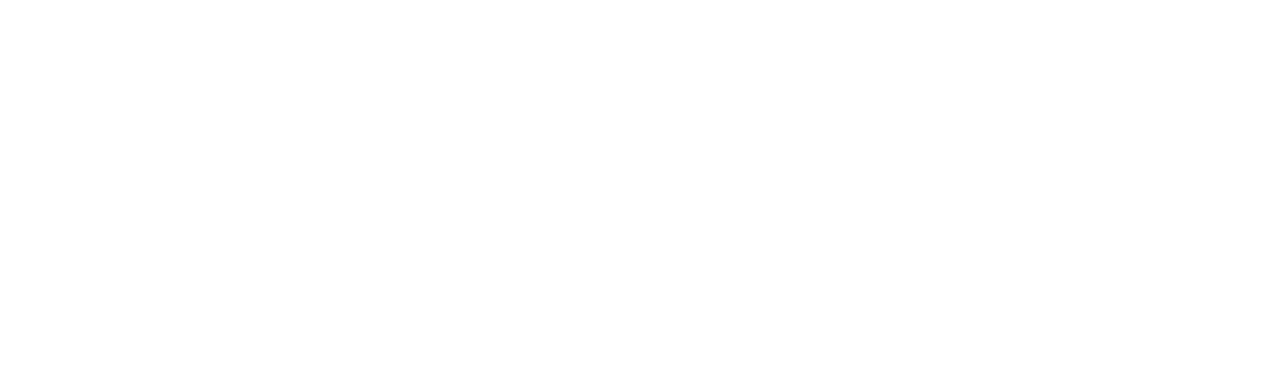
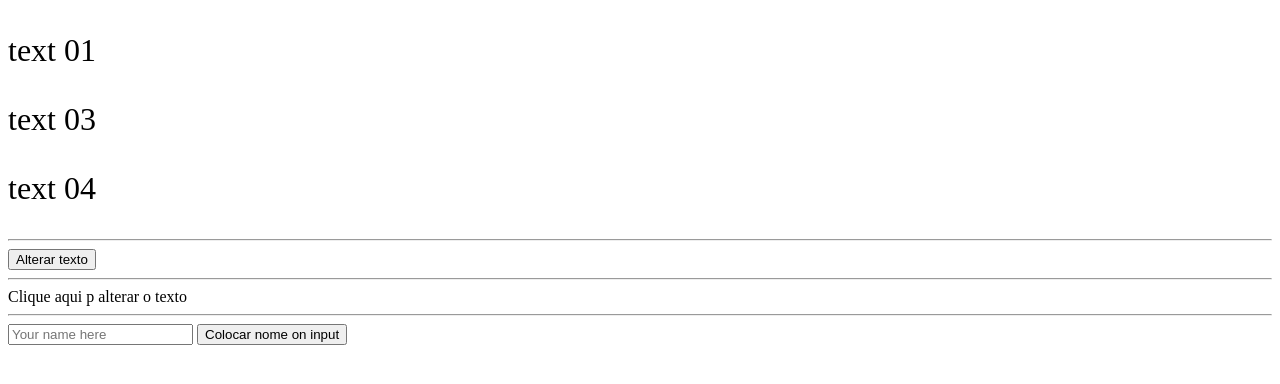
Before and after one commit to Juan-Severiano/JAVASCRIPT, a website: page html/index_v04.html in a window 1280 px wide. Drawn offline with Linux system fonts and the light colour scheme.

Commit message:
v03 - v04

```diff
--- a/html/assets/css/main_v04.css
+++ b/html/assets/css/main_v04.css
@@ -0,0 +1 @@
+p { font-size: 32px; }
--- a/html/assets/js/main_v03.js
+++ b/html/assets/js/main_v03.js
@@ -1,3 +1,3 @@
 function changeClass() {
-  document.getElementsByClassName('style1').className = 'style2'
+  document.getElementsByClassName('style1')[0].className = 'style2'
 }
--- a/html/assets/js/main_v04.js
+++ b/html/assets/js/main_v04.js
@@ -0,0 +1,23 @@
+function changeText(classe) {
+  let elements = document.getElementsByClassName(classe);
+
+  for (let i = 0; i < elements.length; i++) {
+    elements[i].innerHTML = 'Texto alterado com sucesso'
+  }
+}
+
+function changeText2(classe) {
+  let tags = document.getElementsByTagName(classe);
+
+  for (let i = 0; i < tags.length; i++) {
+    tags[i].innerHTML = 'Texto alterado com sucesso'
+  }
+}
+
+function changeName() {
+  const a = document.getElementsByName('nome')[0]
+  const b = document.getElementsByName('showName')[0]
+
+  b.innerHTML = a.value
+  a.value = 'JP viado'
+}
--- a/html/index_v04.html
+++ b/html/index_v04.html
@@ -6,11 +6,20 @@
   <meta name="viewport" content="width=device-width, initial-scale=1.0">
   <title>HTML + JS</title>
   <link rel="stylesheet" href="./assets/css/main_v04.css">
-  <script src="./assets/js/main_v04.js"></script>
 </head>
 
 <body>
-
+  <p class="text">text 01</p>
+  <p class="text">text 03</p>
+  <p class="text">text 04</p>
+  <hr>
+  <button type="button" onclick="changeText('text')">Alterar texto</button>
+  <hr>
+  <div onclick="changeText2('div')">Clique aqui p alterar o texto</div>
+  <hr>
+  <input type="text" name="nome" placeholder="Your name here">
+  <button type="button" onclick="changeName()">Colocar nome on input</button>
+  <script src="./assets/js/main_v04.js"></script>
 </body>
 
 </html>
```
